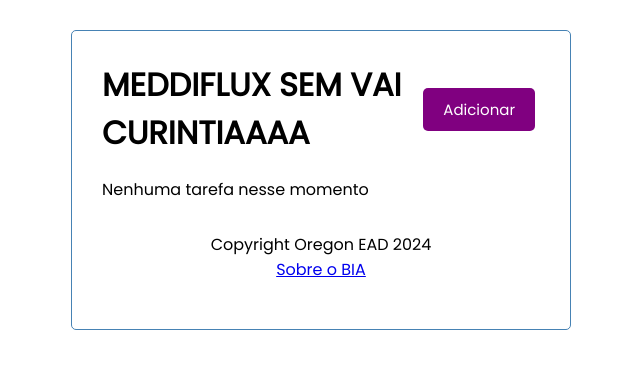
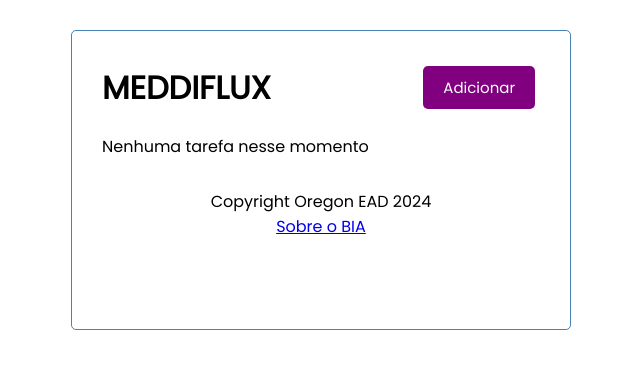
Before and after one commit to alisrios/meddiflux, a React (Create React App) app in the folder client/: page / in a window 1280 px wide. Shown: the top 368 px of the page, without its empty margins (319-959 px from the left). Built offline with nearby package versions, Linux system fonts and the light colour scheme; no server answers.

Commit message:
alterando arquivos do repositorio para push corretamente tentativa47

```diff
--- a/client/src/components/Header.js
+++ b/client/src/components/Header.js
@@ -20,7 +20,7 @@ const Header = ({ title, onAdd, showAdd }) => {
 };
 
 Header.defaultProps = {
-  title: "MEDDIFLUX SEM VAI CURINTIAAAA",
+  title: "MEDDIFLUX",
 };
 
 export default Header;
```
